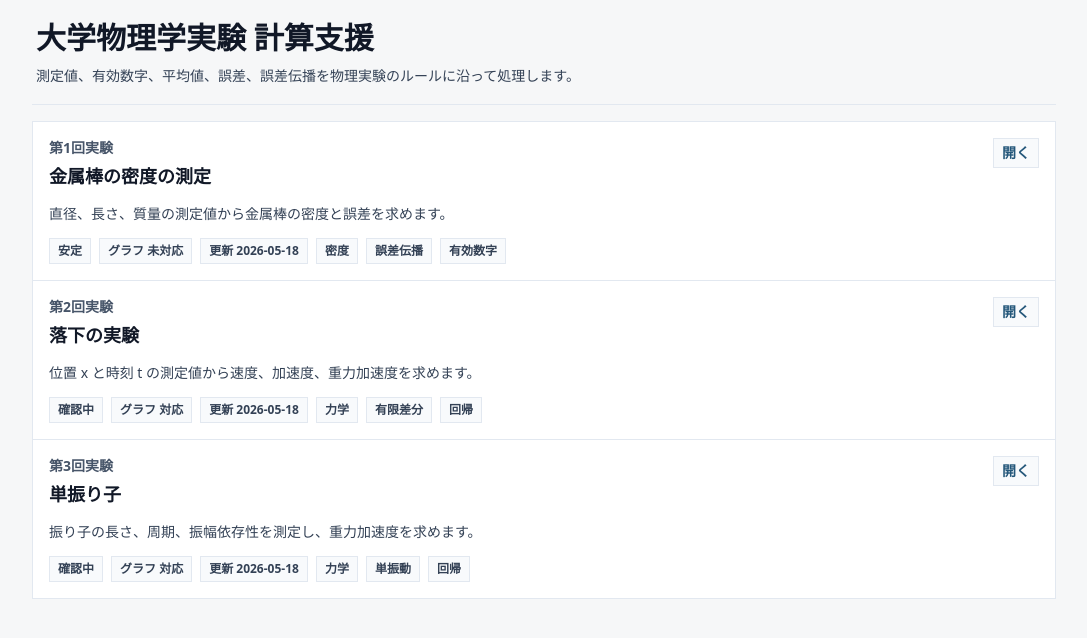
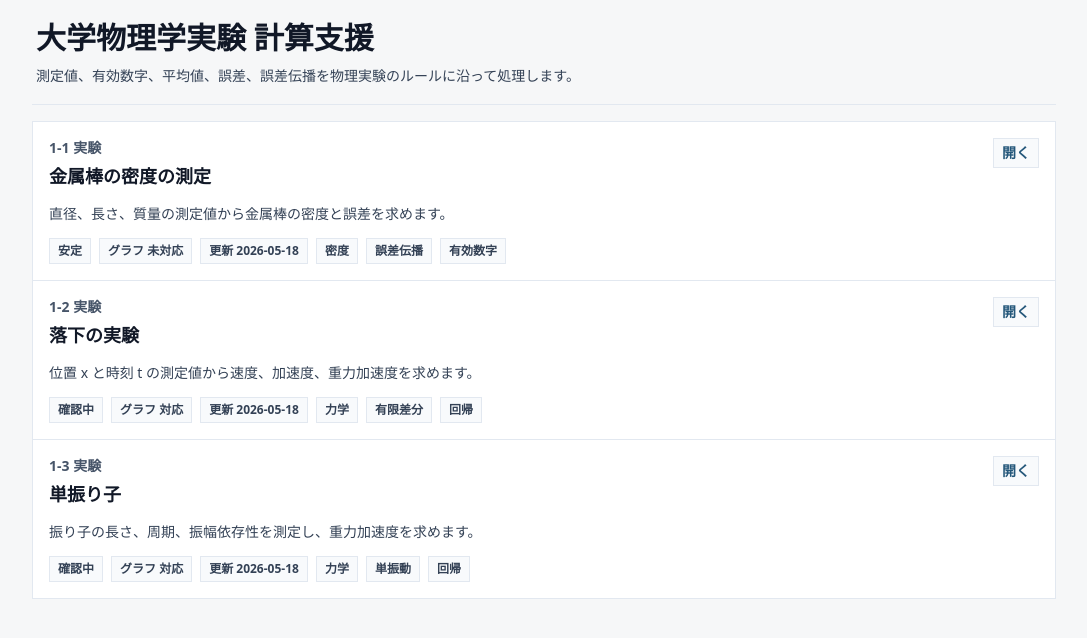
Before and after one commit to chijimi33/physics-lab-calculator, a Next.js app: page / in a window 1280 px wide. Shown: the top 638 px of the page, without its empty margins (96-1183 px from the left). Built offline with nearby package versions, Linux system fonts and the light colour scheme.

Commit message:
Update experiment display numbers

```diff
--- a/app/page.tsx
+++ b/app/page.tsx
@@ -30,7 +30,7 @@ export default function Home() {
               <div className="flex items-start justify-between gap-4">
                 <div>
                   <p className="text-sm font-semibold text-slate-600">
-                    第{experiment.number}回実験
+                    {experiment.displayNumber ?? String(experiment.number)} 実験
                   </p>
                   <h2 className="mt-1 text-lg font-semibold text-ink">
                     {experiment.title}
--- a/components/experiment-runner.tsx
+++ b/components/experiment-runner.tsx
@@ -509,7 +509,7 @@ function ExperimentWorkspace({
           <div className="mt-3 flex flex-col gap-3 sm:flex-row sm:items-start sm:justify-between">
             <div>
               <p className="text-sm font-semibold text-slate-600">
-                第{experiment.number}回実験
+                {experiment.displayNumber ?? String(experiment.number)} 実験
               </p>
               <h1 className="mt-1 break-words text-2xl font-semibold leading-tight text-ink sm:text-3xl">
                 {experiment.title}
--- a/src/experiments/fallingMotion.definition.ts
+++ b/src/experiments/fallingMotion.definition.ts
@@ -32,7 +32,7 @@ function exportFallingMotionCsv({
   formatComputedValue,
 }: CsvExportContext): string {
   const rows: string[] = [
-    csvRow(["第2回実験", "落下の実験"]),
+    csvRow(["1-2 実験", "落下の実験"]),
     "",
     csvRow(["Free fall"]),
     csvRow(["No.", "t [s]", "x", "unit", "v [m/s]", "a [m/s^2]", "g_n [m/s^2]"]),
@@ -89,6 +89,7 @@ function exportFallingMotionCsv({
 export const fallingMotionExperiment: ExperimentDefinition = {
   id: "falling-motion",
   number: 2,
+  displayNumber: "1-2",
   slug: "falling-motion",
   title: "落下の実験",
   description:
--- a/src/experiments/metalRodDensity.definition.ts
+++ b/src/experiments/metalRodDensity.definition.ts
@@ -48,7 +48,7 @@ function exportMetalRodDensityCsv({
   formatComputedValue,
 }: CsvExportContext): string {
   const rows: string[] = [
-    csvRow(["第1回実験", "金属棒の密度の測定"]),
+    csvRow(["1-1 実験", "金属棒の密度の測定"]),
     "",
     csvRow(["D measurements"]),
     csvRow(["No.", "D [cm]", "r_D_i", "r_D_i^2"]),
@@ -108,6 +108,7 @@ function exportMetalRodDensityCsv({
 export const metalRodDensityExperiment: ExperimentDefinition = {
   id: "density-metal-rod",
   number: 1,
+  displayNumber: "1-1",
   slug: "density-metal-rod",
   title: "金属棒の密度の測定",
   description:
--- a/src/experiments/simplePendulum.definition.ts
+++ b/src/experiments/simplePendulum.definition.ts
@@ -33,7 +33,7 @@ function exportSimplePendulumCsv({
   formatComputedValue,
 }: CsvExportContext): string {
   const rows: string[] = [
-    csvRow(["第3回実験", "単振り子"]),
+    csvRow(["1-3 実験", "単振り子"]),
     "",
     csvRow(["Length measurements"]),
     csvRow(["No.", "L [cm]", "D [cm]", "l [m]"]),
@@ -107,6 +107,7 @@ function exportSimplePendulumCsv({
 export const simplePendulumExperiment: ExperimentDefinition = {
   id: "simple-pendulum",
   number: 3,
+  displayNumber: "1-3",
   slug: "simple-pendulum",
   title: "単振り子",
   description:
--- a/src/experiments/types.ts
+++ b/src/experiments/types.ts
@@ -101,6 +101,7 @@ export type CsvExportContext = {
 export type ExperimentDefinition = {
   id: string;
   number: number;
+  displayNumber?: string;
   slug: string;
   title: string;
   description: string;
```
Also changed, not shown: 1 other file (tests, documents, lock files or other folders).
